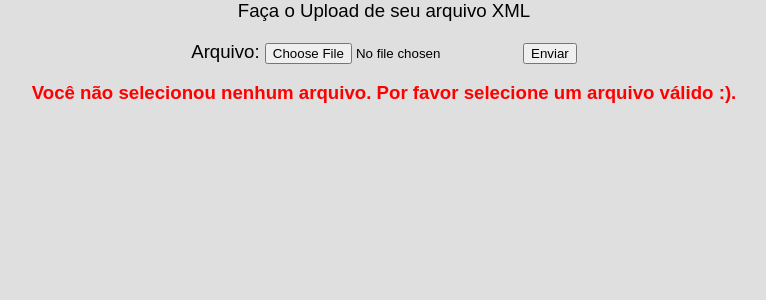
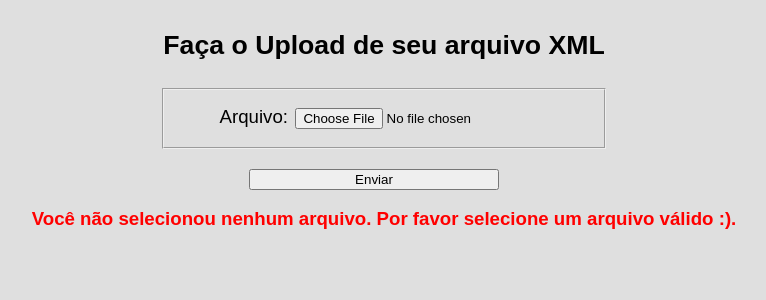
Before and after one commit to WinnySilva/KappaFinancesWEB, a PHP site: page /envio.php?go=enviar in a window 1280 px wide. Shown: the top 300 px of the page, without its empty margins (256-1022 px from the left). Run offline with PHP 8.4, Linux system fonts and the light colour scheme; data that the repository does not hold is empty.

Commit message:
Alterações no front do arquivo enviar.php

```diff
--- a/Front/envio.php
+++ b/Front/envio.php
@@ -1,15 +1,39 @@
 <html>
 <head>
      <link rel="stylesheet" href="style.css">
-    <label><center>Faça o Upload de seu arquivo XML<p> </center></label>
+        <style>
+        form{
+            margin-top: 30px;
+        }
+        fieldset#inicio{
+            width:400px;
+            margin-top:20px;
+        }
+        input#botaoenviar{
+            margin-left:240px;
+            margin-top:20px;
+            width: 250px;
+        }
+        label#titulo{
+            font-size: 20pt;
+            font-weight: bold;
+                    }
+        label#arquivo{
+            font-size:14pt;
+            font-weight: normal;
+        }
+    </style>
 </head>
 <body>
 <form method="post" action= "?go=enviar" enctype="multipart/form-data">
 	<center>
-	<label>Arquivo:</label>
-    	<input type="file" name="arquivo" />
-    	<input type="submit" value="Enviar" />
+        <label id="titulo">Faça o Upload de seu arquivo XML<p></label>
+	<fieldset id="inicio">
+    <label id="arquivo">Arquivo:</label>
+        <input type="file" name="arquivo" /> <br/>
 	</center>
+    </fieldset>
+    <input type="submit" value="Enviar" id="botaoenviar"/>
 </form>
 </body>
 </html>
```
